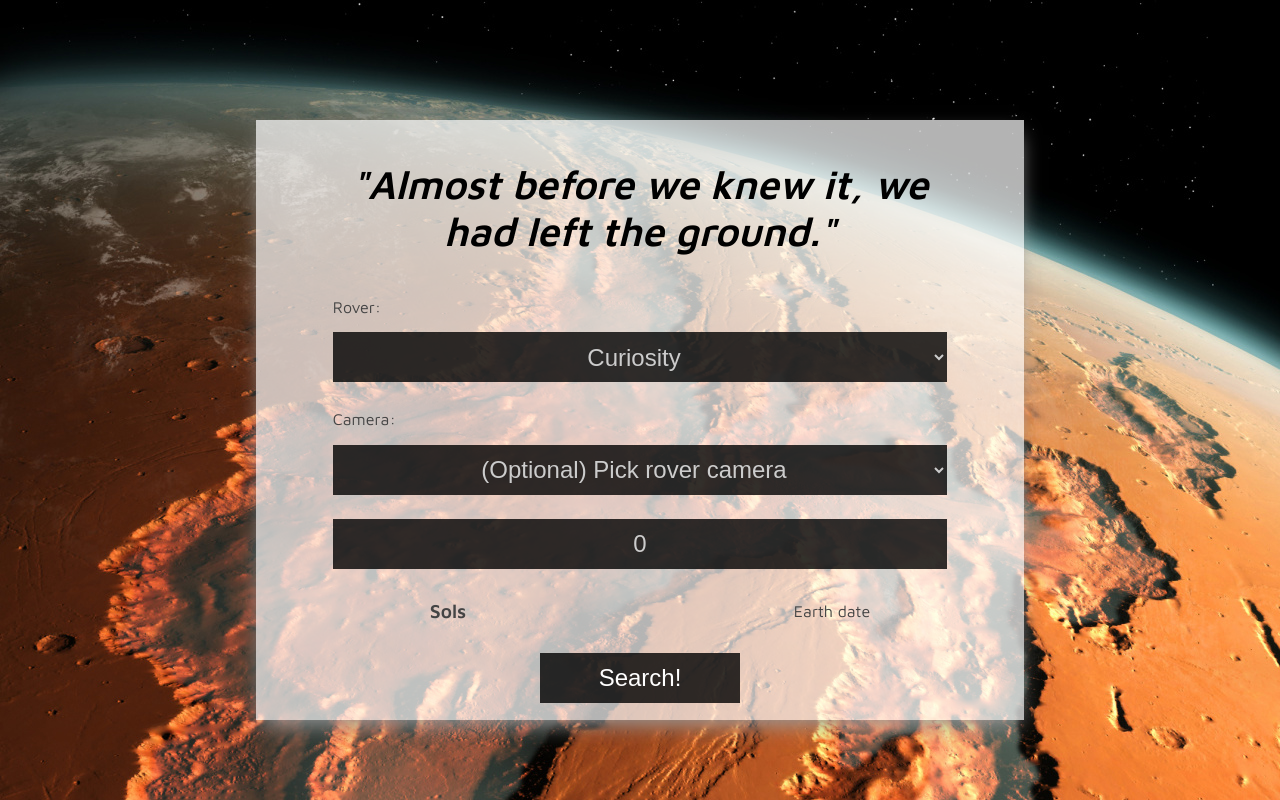
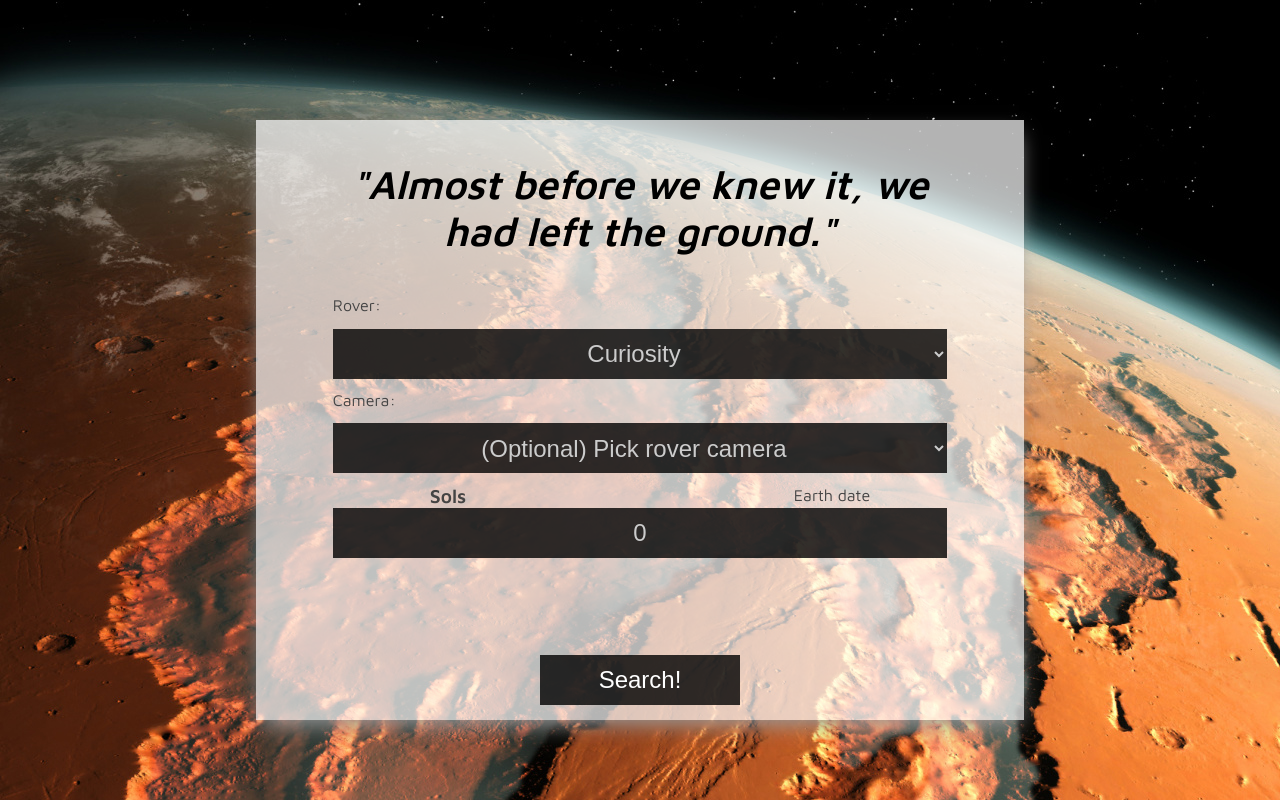
Before and after one commit to alkapone312/VueNasaRoverPhotosApp, a Vue app: page / in a window 1280 px wide. Built offline with nearby package versions, Linux system fonts and the light colour scheme; no server answers.

Commit message:
Swap grid row

```diff
--- a/src/components/Picker.vue
+++ b/src/components/Picker.vue
@@ -24,6 +24,11 @@
 			<option value="MINITES">Miniature Thermal Emission Spectrometer</option>
 		</select>
 
+		<div class="dateType" @click="this.dateType = !this.dateType;">
+			<div :class="{active : !dateType}">Sols</div>
+			<div :class="{active : dateType}">Earth date</div>
+		</div>
+
 		<div class="date" v-if="this.dateType">
 			<label for="day">Day</label>
 			<label for="month">Month</label>
@@ -36,11 +41,6 @@
 
 		<div class="sol" v-if="!this.dateType">
 			<input type="number" class = "sol pick" name="sol" min="0" v-model="sol">
-		</div>
-
-		<div class="dateType" @click="this.dateType = !this.dateType;">
-			<div :class="{active : !dateType}">Sols</div>
-			<div :class="{active : dateType}">Earth date</div>
 		</div>
 
 		<button class="search" @click = "handleRequest">
@@ -89,7 +89,7 @@ export default {
 	.pickerWrapper
 	{
 		display: grid;
-		grid-template-rows:2fr 0.5fr 1.5fr 0.5fr 1.5fr 0.5fr 1.5fr 0.2fr 0.3fr;
+		grid-template-rows:2fr 0.5fr 1fr 0.5fr 1fr 0.5fr 3fr 0.2fr 0.3fr;
 		width: 80%;
 		height: 600px;
 
```
